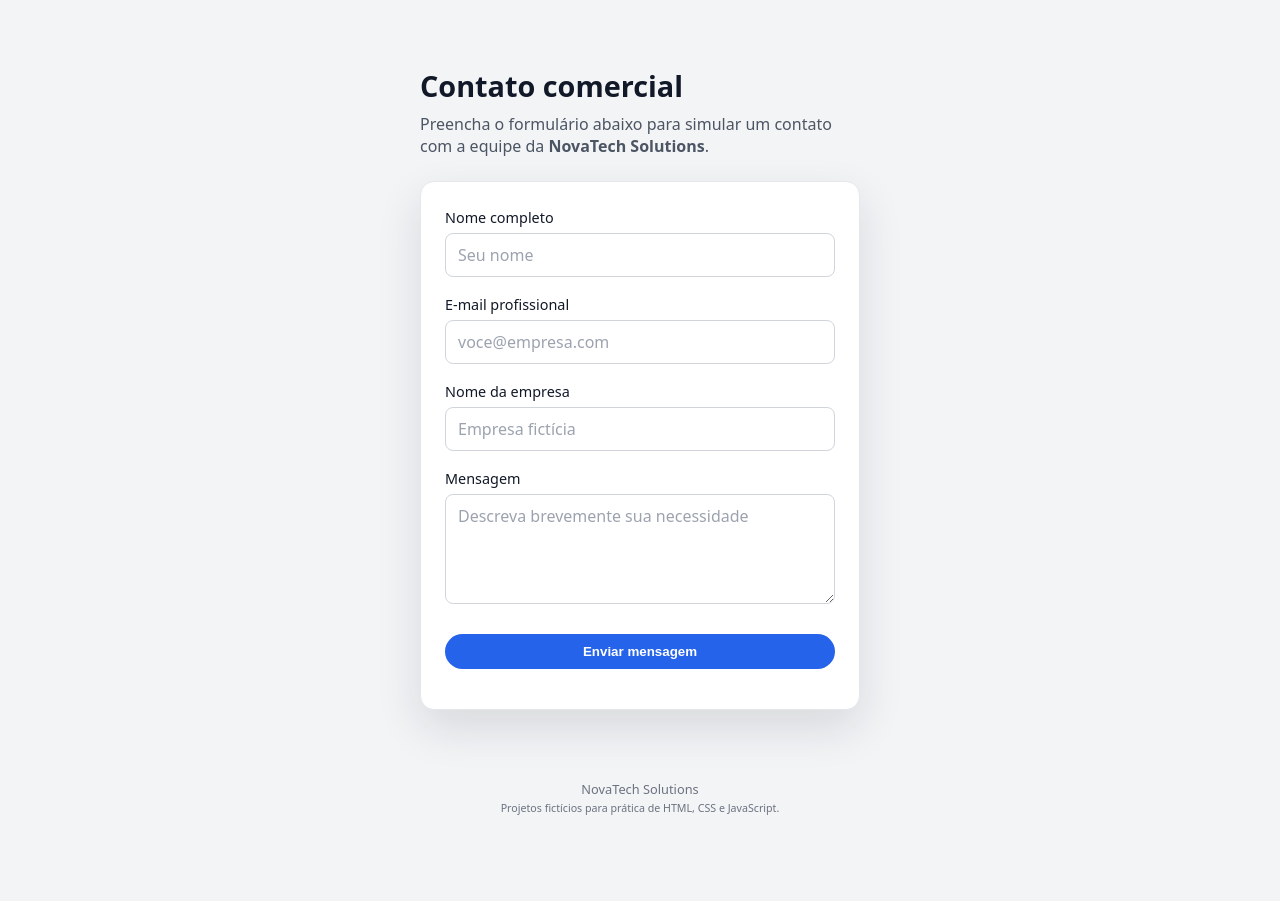
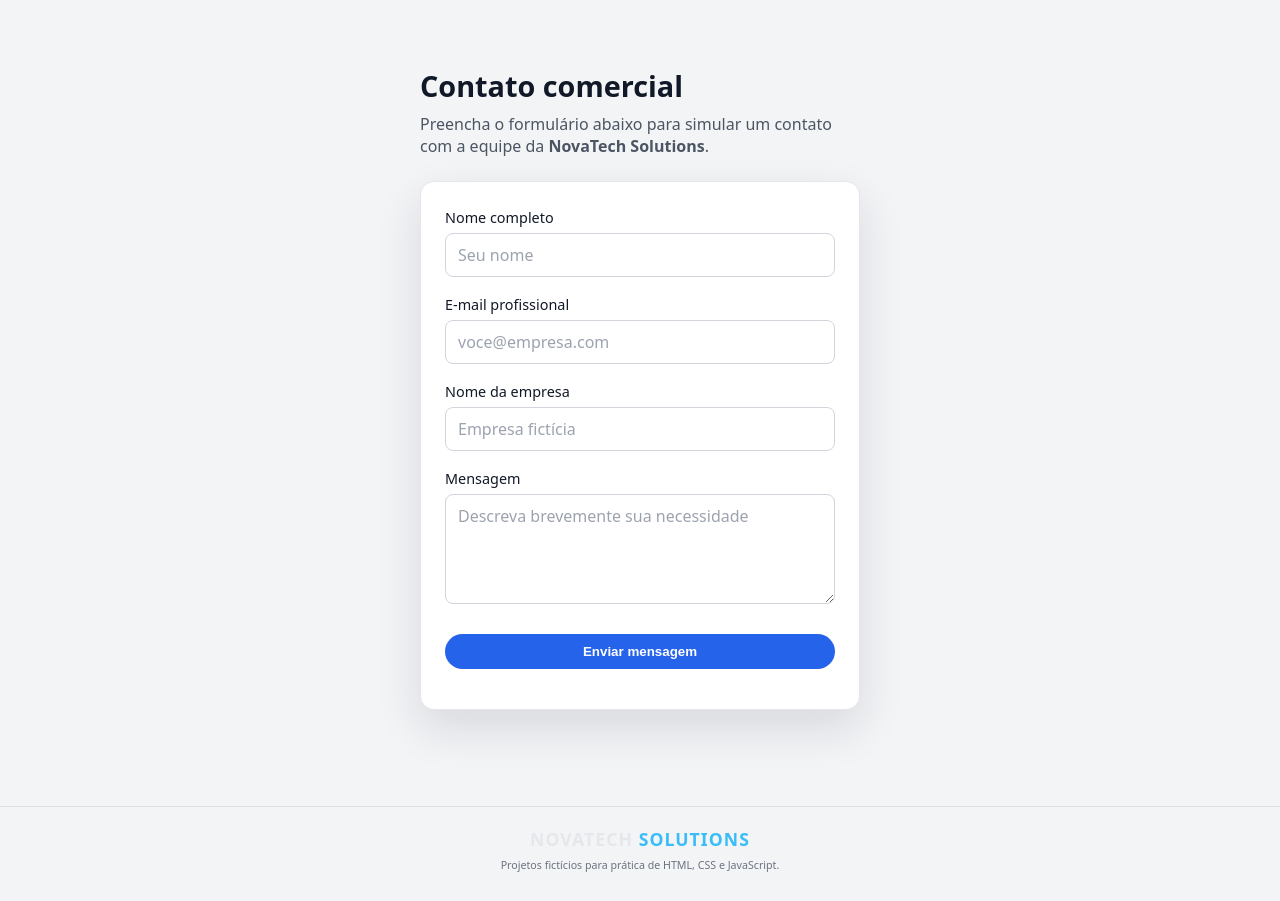
Before and after one commit to dev-joaomiranda/web-portfolio, a plain HTML site: page projeto-01-landing-page/index.html in a window 1280 px wide. Shown: the part 71-972 px from the top of the page. Before the commit the page ends 907 px from the top, so only its background shows below. Drawn offline with Linux system fonts and the light colour scheme.

Commit message:
Enhance footer styles and add signature
Updated footer styles and added company signature section.

```diff
--- a/projeto-01-landing-page/style.css
+++ b/projeto-01-landing-page/style.css
@@ -118,10 +118,26 @@ button:hover {
   color: #dc2626;
 }
 
-/* Rodapé */
 .footer {
-  padding: 14px 24px 20px;
-  text-align: center;
+  padding: 20px 24px 28px;
+  text-align: center;          /* centraliza tudo */
   font-size: 0.8rem;
   color: #6b7280;
+  border-top: 1px solid rgba(148, 163, 184, 0.25);
+  margin-top: 40px;            /* espaço extra antes do rodapé */
 }
+
+/* Nome da empresa destacado */
+.footer-signature {
+  font-size: 1.1rem;
+  font-weight: 600;
+  margin-bottom: 4px;
+  color: #e5e7eb;
+  letter-spacing: 0.06em;
+  text-transform: uppercase;
+}
+
+.footer-signature span {
+  color: #38bdf8;              /* destaca “Solutions” */
+}
+}
```
